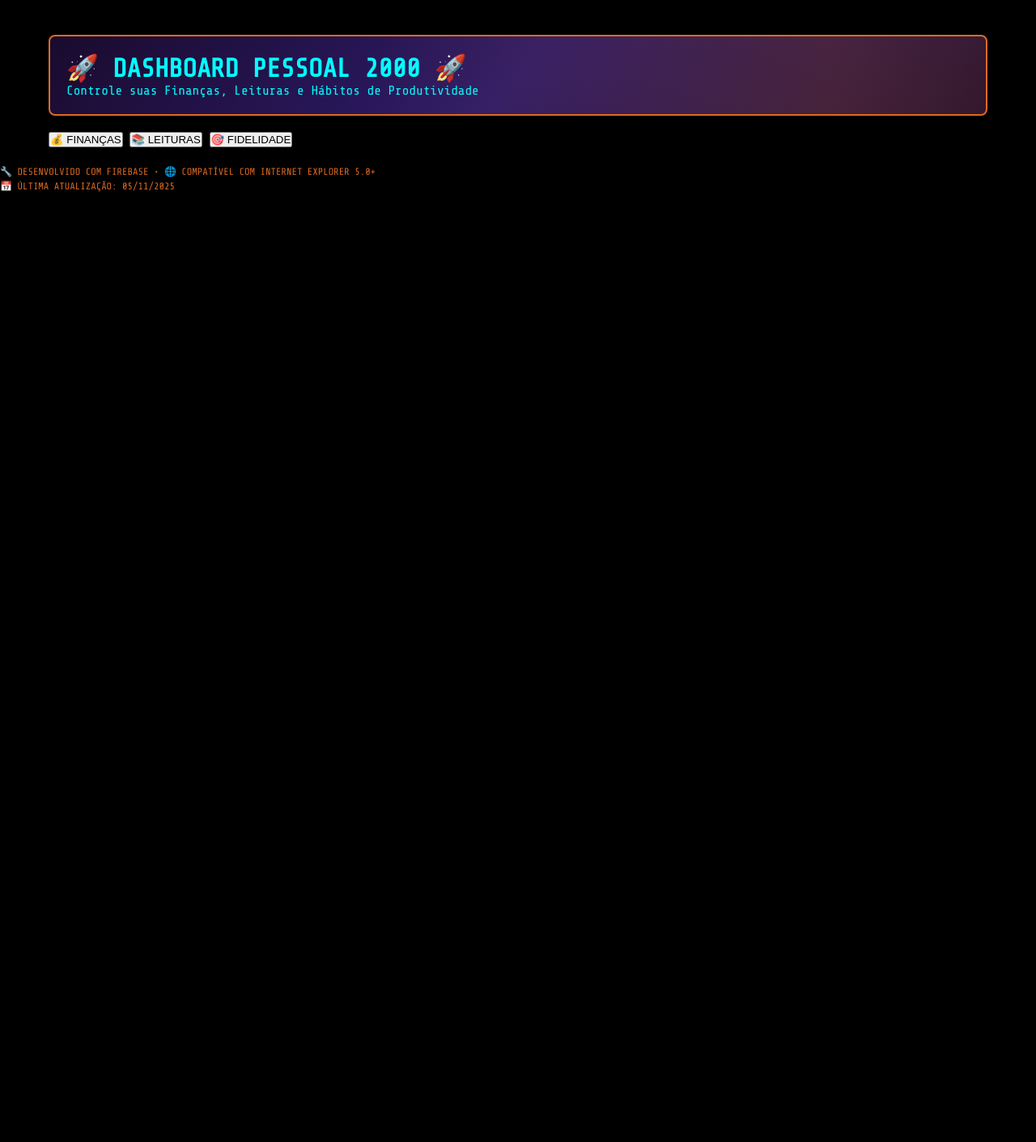
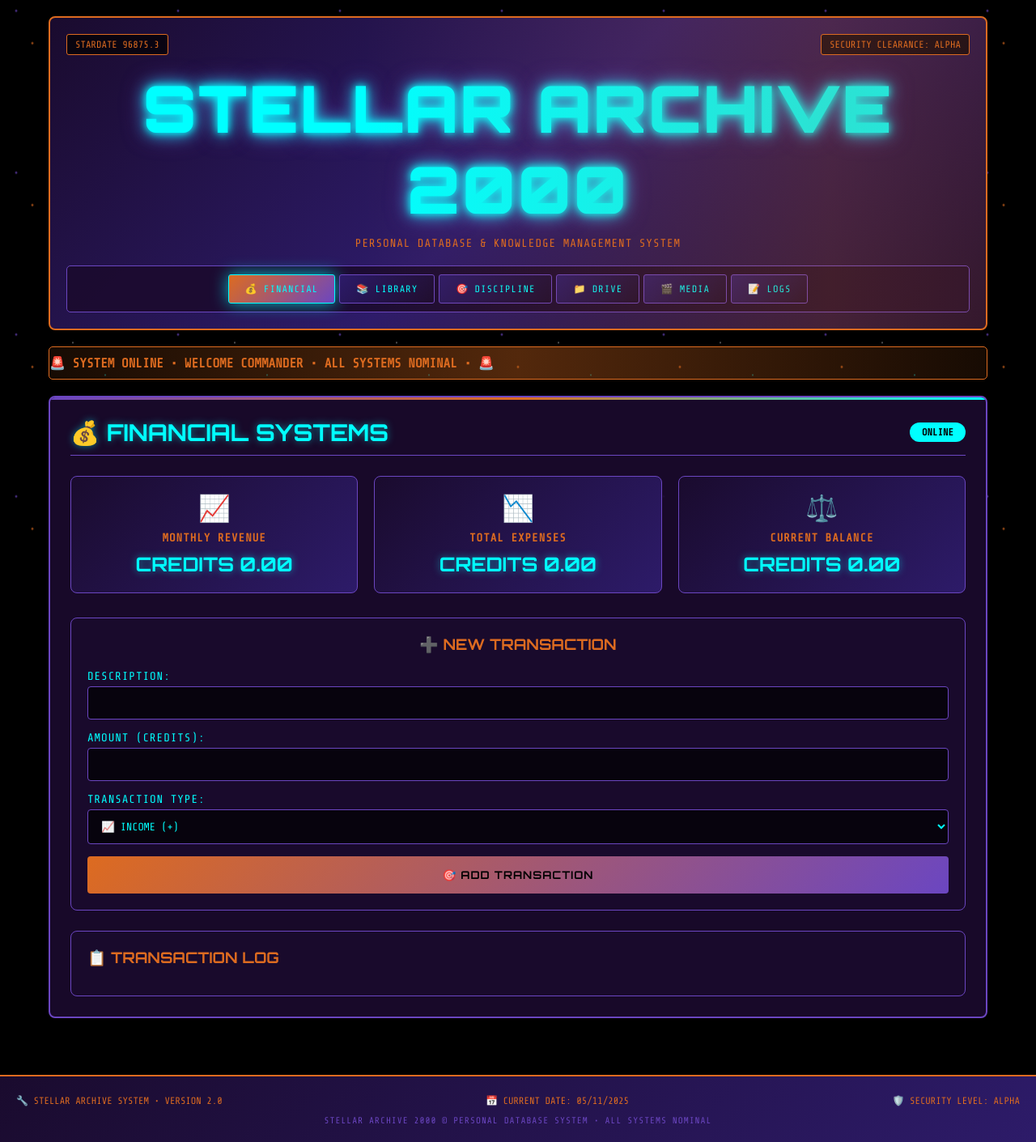
Before and after one commit to 3fr4n1c/3fr4n1c.github.io, a plain HTML site: page index.html in a window 1280 px wide. Shown: the whole page at 81% size. Before the commit the page ends 800 px from the top, so only its background shows below. Drawn offline with nearby package versions, Linux system fonts and the light colour scheme; no server answers.

Commit message:
Update index.html

```diff
--- a/index.html
+++ b/index.html
@@ -3,154 +3,212 @@
 <head>
     <meta charset="UTF-8">
     <meta name="viewport" content="width=device-width, initial-scale=1.0">
-    <title>Dashboard Pessoal 2000</title>
+    <title>Stellar Archive 2000</title>
     <link rel="stylesheet" href="style.css">
 </head>
 <body>
-    <!-- CONTADOR VISUAL ANOS 90 -->
-    <div class="marquee-container">
-        <marquee behavior="scroll" direction="left" scrollamount="5">
-            <span class="marquee-text">🌟 DASHBOARD PESSOAL V2.0 • CONTROLE SUAS FINANÇAS, LEITURAS E HÁBITOS • 🌟</span>
-        </marquee>
-    </div>
+    <!-- HEADER ESTILO STAR TREK -->
+    <div class="starfield"></div>
 
     <div class="container">
-        <div class="header">
-            <h1>🚀 DASHBOARD PESSOAL 2000 🚀</h1>
-            <p>Controle suas Finanças, Leituras e Hábitos de Produtividade</p>
+        <header class="header">
+            <div class="header-top">
+                <div class="star-date">STARDATE 96875.3</div>
+                <div class="security-clearance">SECURITY CLEARANCE: ALPHA</div>
+            </div>
+
+            <h1 class="main-title">
+                <span class="title-glow">STELLAR ARCHIVE 2000</span>
+            </h1>
+
+            <div class="header-subtitle">
+                PERSONAL DATABASE & KNOWLEDGE MANAGEMENT SYSTEM
+            </div>
+
+            <div class="navigation-bar">
+                <div class="nav-item active" data-aba="financas">💰 FINANCIAL</div>
+                <div class="nav-item" data-aba="leitura">📚 LIBRARY</div>
+                <div class="nav-item" data-aba="abstinencia">🎯 DISCIPLINE</div>
+                <div class="nav-item" data-aba="drive">📁 DRIVE</div>
+                <div class="nav-item" data-aba="youtube">🎬 MEDIA</div>
+                <div class="nav-item" data-aba="notas">📝 LOGS</div>
+            </div>
+        </header>
+
+        <!-- ALERTAS DO SISTEMA -->
+        <div class="system-alert">
+            <div class="alert-marquee">
+                <span class="alert-text">🚨 SYSTEM ONLINE • WELCOME COMMANDER • ALL SYSTEMS NOMINAL • 🚨</span>
+            </div>
         </div>
 
-        <nav class="aba-menu">
-            <button class="aba-botao active" data-aba="financas">💰 FINANÇAS</button>
-            <button class="aba-botao" data-aba="leitura">📚 LEITURAS</button>
-            <button class="aba-botao" data-aba="abstinencia">🎯 FIDELIDADE</button>
-        </nav>
-
-        <main>
+        <main class="main-content">
             <!-- SEÇÃO FINANÇAS -->
-            <section id="financas" class="content-section">
-                <h2>📊 CONTROLE FINANCEIRO</h2>
+            <section id="financas" class="content-section active">
+                <div class="section-header">
+                    <h2>💰 FINANCIAL SYSTEMS</h2>
+                    <div class="section-status">ONLINE</div>
+                </div>
 
                 <div class="resumo-valores">
-                    <div class="card">
-                        <h3>RECEITA MENSAL</h3>
-                        <p id="totalReceita">R$ 0,00</p>
+                    <div class="card financial-card">
+                        <div class="card-icon">📈</div>
+                        <h3>MONTHLY REVENUE</h3>
+                        <p id="totalReceita" class="card-value">CREDITS 0.00</p>
                     </div>
-                    <div class="card">
-                        <h3>DESPESA TOTAL</h3>
-                        <p id="totalDespesa">R$ 0,00</p>
+                    <div class="card financial-card">
+                        <div class="card-icon">📉</div>
+                        <h3>TOTAL EXPENSES</h3>
+                        <p id="totalDespesa" class="card-value">CREDITS 0.00</p>
                     </div>
-                    <div class="card">
-                        <h3>SALDO ATUAL</h3>
-                        <p id="saldoAtual">R$ 0,00</p>
+                    <div class="card financial-card">
+                        <div class="card-icon">⚖️</div>
+                        <h3>CURRENT BALANCE</h3>
+                        <p id="saldoAtual" class="card-value">CREDITS 0.00</p>
                     </div>
                 </div>
 
                 <div class="form-container">
-                    <h3>➕ ADICIONAR NOVA TRANSAÇÃO</h3>
-                    <form id="formTransacao">
-                        <label for="descricao">DESCRIÇÃO:</label>
-                        <input type="text" id="descricao" required>
+                    <h3 class="form-title">➕ NEW TRANSACTION</h3>
+                    <form id="formTransacao" class="star-form">
+                        <div class="form-group">
+                            <label for="descricao">DESCRIPTION:</label>
+                            <input type="text" id="descricao" class="star-input" required>
+                        </div>
 
-                        <label for="valor">VALOR (R$):</label>
-                        <input type="number" id="valor" step="0.01" required>
+                        <div class="form-group">
+                            <label for="valor">AMOUNT (CREDITS):</label>
+                            <input type="number" id="valor" step="0.01" class="star-input" required>
+                        </div>
 
-                        <label for="tipo">TIPO:</label>
-                        <select id="tipo" required>
-                            <option value="receita">📈 RECEITA (+)</option>
-                            <option value="despesa">📉 DESPESA (-)</option>
-                        </select>
+                        <div class="form-group">
+                            <label for="tipo">TRANSACTION TYPE:</label>
+                            <select id="tipo" class="star-select" required>
+                                <option value="receita">📈 INCOME (+)</option>
+                                <option value="despesa">📉 EXPENSE (-)</option>
+                            </select>
+                        </div>
 
-                        <button type="submit">🎯 ADICIONAR TRANSAÇÃO</button>
+                        <button type="submit" class="star-button">🎯 ADD TRANSACTION</button>
                     </form>
                 </div>
 
                 <div class="historico-container">
-                    <h3>📋 HISTÓRICO DE TRANSAÇÕES</h3>
-                    <ul id="listaTransacoes"></ul>
+                    <h3 class="section-subtitle">📋 TRANSACTION LOG</h3>
+                    <ul id="listaTransacoes" class="data-list"></ul>
                 </div>
             </section>
 
             <!-- SEÇÃO LEITURAS -->
             <section id="leitura" class="content-section">
-                <h2>📚 ACOMPANHAMENTO DE LEITURA</h2>
+                <div class="section-header">
+                    <h2>📚 LIBRARY DATABASE</h2>
+                    <div class="section-status">ACTIVE</div>
+                </div>
 
                 <div class="form-container">
-                    <h3>➕ ADICIONAR NOVO LIVRO</h3>
-                    <form id="formLivro">
-                        <label for="tituloLivro">TÍTULO DO LIVRO:</label>
-                        <input type="text" id="tituloLivro" required>
+                    <h3 class="form-title">➕ NEW DATABASE ENTRY</h3>
+                    <form id="formLivro" class="star-form">
+                        <div class="form-group">
+                            <label for="tituloLivro">TITLE:</label>
+                            <input type="text" id="tituloLivro" class="star-input" required>
+                        </div>
 
-                        <label for="autorLivro">AUTOR:</label>
-                        <input type="text" id="autorLivro" required>
+                        <div class="form-group">
+                            <label for="autorLivro">AUTHOR:</label>
+                            <input type="text" id="autorLivro" class="star-input" required>
+                        </div>
 
-                        <label for="paginasTotais">PÁGINAS TOTAIS:</label>
-                        <input type="number" id="paginasTotais" min="1" required>
+                        <div class="form-group">
+                            <label for="paginasTotais">TOTAL PAGES:</label>
+                            <input type="number" id="paginasTotais" min="1" class="star-input" required>
+                        </div>
 
-                        <label for="paginasIniciais">PÁGINAS JÁ LIDAS (OPCIONAL):</label>
-                        <input type="number" id="paginasIniciais" value="0" min="0">
+                        <div class="form-group">
+                            <label for="paginasIniciais">PAGES COMPLETED:</label>
+                            <input type="number" id="paginasIniciais" value="0" min="0" class="star-input">
+                        </div>
 
-                        <button type="submit">📖 ADICIONAR LIVRO</button>
+                        <button type="submit" class="star-button">📖 ADD TO DATABASE</button>
                     </form>
                 </div>
 
                 <div class="livros-container">
-                    <h3>📒 MEUS LIVROS</h3>
-                    <ul id="listaLivros"></ul>
+                    <h3 class="section-subtitle">📒 ACTIVE ENTRIES</h3>
+                    <ul id="listaLivros" class="data-list"></ul>
                 </div>
             </section>
 
             <!-- SEÇÃO FIDELIDADE -->
             <section id="abstinencia" class="content-section">
-                <h2>🎯 CONTADOR DE FIDELIDADE</h2>
+                <div class="section-header">
+                    <h2>🎯 DISCIPLINE PROTOCOL</h2>
+                    <div class="section-status">ACTIVE</div>
+                </div>
 
                 <div class="contador-fidelidade">
-                    <h3>📅 DIAS DE FIDELIDADE</h3>
-                    <p id="diasFidelidade" class="piscante">0 DIAS</p>
+                    <div class="protocol-icon">🛡️</div>
+                    <h3>PROTOCOL ACTIVE DAYS</h3>
+                    <p id="diasFidelidade" class="protocol-count">0 SOLAR DAYS</p>
                 </div>
 
                 <div class="fidelidade-progresso-container">
                     <div id="fidelidadeBarra" class="fidelidade-progresso-barra"></div>
                 </div>
-                <p id="progressoLabel">🚀 0 / 60 DIAS</p>
+                <p id="progressoLabel" class="progress-label">🚀 0 / 60 SOLAR DAYS</p>
 
                 <p class="mensagem-incentivo" id="incentivoMensagem">
-                    🎯 DEFINA SUA DATA DE INÍCIO PARA COMEÇAR SUA JORNADA!
+                    🎯 INITIATE PROTOCOL TO BEGIN MISSION
                 </p>
 
                 <div id="formContainerFidelidade" class="form-container">
-                    <h3>📅 DEFINIR DATA DE INÍCIO</h3>
-                    <form id="formAbstinencia">
-                        <label for="dataInicio">EU COMECEI MINHA JORNADA EM:</label>
-                        <input type="date" id="dataInicio" required>
-                        <button type="submit">🎯 INICIAR CONTAGEM</button>
+                    <h3 class="form-title">📅 INITIATE PROTOCOL</h3>
+                    <form id="formAbstinencia" class="star-form">
+                        <div class="form-group">
+                            <label for="dataInicio">PROTOCOL INITIATION DATE:</label>
+                            <input type="date" id="dataInicio" class="star-input" required>
+                        </div>
+                        <button type="submit" class="star-button">🎯 ACTIVATE PROTOCOL</button>
                     </form>
                 </div>
 
-                <button id="botaoRecaida" class="botao-recaida hidden">💔 TIVE UMA RECAÍDA</button>
+                <button id="botaoRecaida" class="protocol-breach-button hidden">💔 PROTOCOL BREACH</button>
             </section>
+
+            <!-- NOVAS SEÇÕES (DRIVE, YOUTUBE, NOTAS) -->
+            <!-- [As outras seções serão implementadas posteriormente] -->
+
         </main>
     </div>
 
     <!-- OVERLAY DE RECAÍDA -->
     <div id="overlayRecaida" class="overlay hidden">
-        <div class="overlay-content">
-            <p>💔 VOCÊ CAIU E NÃO FOI FIEL...</p>
-            <p class="overlay-subtext">Mas amanhã é um novo dia para recomeçar!</p>
-            <button id="fecharOverlay">👌 ENTENDIDO</button>
+        <div class="overlay-content breach-alert">
+            <div class="breach-icon">🚨</div>
+            <p class="breach-title">PROTOCOL BREACH DETECTED</p>
+            <p class="breach-message">DISCIPLINE PROTOCOL HAS BEEN COMPROMISED</p>
+            <p class="breach-subtext">System reset required. Mission can be restarted.</p>
+            <button id="fecharOverlay" class="star-button">👌 ACKNOWLEDGE</button>
         </div>
     </div>
 
-    <!-- CONTADOR VISUAL NO RODAPÉ -->
-    <div class="footer">
-        <span class="footer-text">
-            🔧 DESENVOLVIDO COM FIREBASE • 🌐 COMPATÍVEL COM INTERNET EXPLORER 5.0+
-        </span>
-        <br>
-        <span class="footer-date">
-            📅 ÚLTIMA ATUALIZAÇÃO: <span id="dataAtual"></span>
-        </span>
-    </div>
+    <!-- RODAPÉ ESTILO STAR TREK -->
+    <footer class="star-footer">
+        <div class="footer-content">
+            <div class="footer-left">
+                <span class="footer-text">🔧 STELLAR ARCHIVE SYSTEM • VERSION 2.0</span>
+            </div>
+            <div class="footer-center">
+                <span class="footer-date">📅 CURRENT DATE: <span id="dataAtual"></span></span>
+            </div>
+            <div class="footer-right">
+                <span class="footer-text">🛡️ SECURITY LEVEL: ALPHA</span>
+            </div>
+        </div>
+        <div class="copyright">
+            STELLAR ARCHIVE 2000 &copy; PERSONAL DATABASE SYSTEM • ALL SYSTEMS NOMINAL
+        </div>
+    </footer>
 
     <!-- FIREBASE -->
     <script src="https://www.gstatic.com/firebasejs/9.6.1/firebase-app-compat.js"></script>
```
